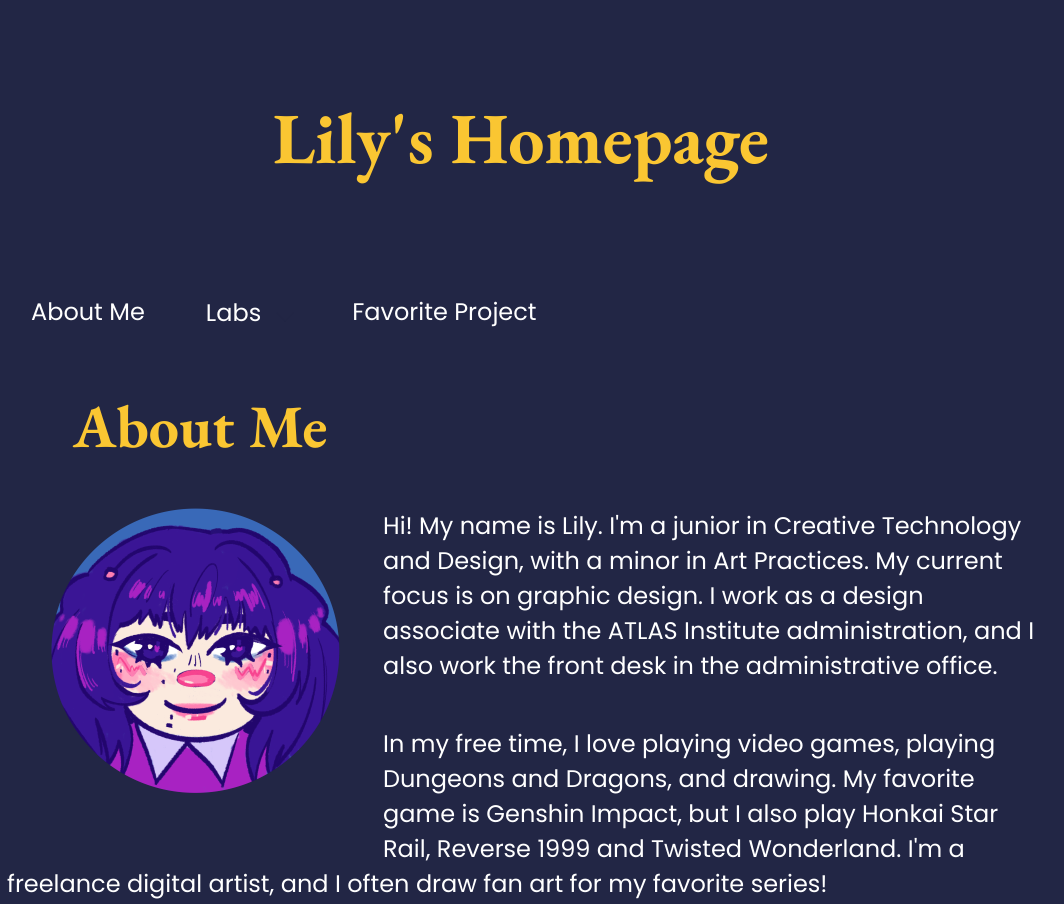
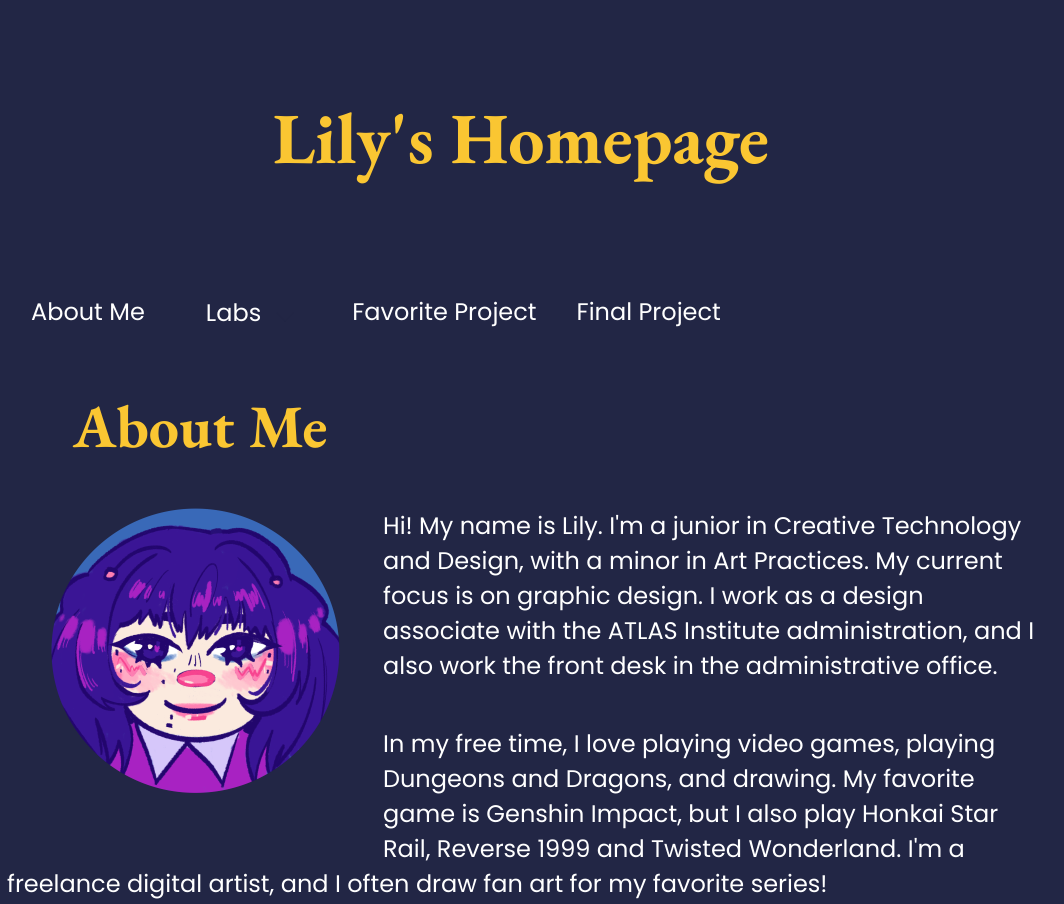
Before and after one commit to pollbite/lilysUniversalDesignWebsite, a plain HTML site: page index.html in a window 1280 px wide. Shown: the top 904 px of the page, without its empty margins (119-1183 px from the left). Drawn offline with nearby package versions, Linux system fonts and the light colour scheme.

Commit message:
forgot content, testing nav

```diff
--- a/index.html
+++ b/index.html
@@ -38,7 +38,9 @@
         <li>
           <a href="indexPages/favoriteProject.html">Favorite Project</a>
         </li>
-
+        <li>
+          <a href="../UDhomepage.html">Final Project</a>
+        </li>
       </ul>
     </nav>
 
```
Also changed, not shown: indexPages/favoriteProject.html (+3 -1 lines), indexPages/lab2.html (+3 -1 lines), indexPages/lab3.html (+3 -1 lines), indexPages/lab4.html (+3 -1 lines).
